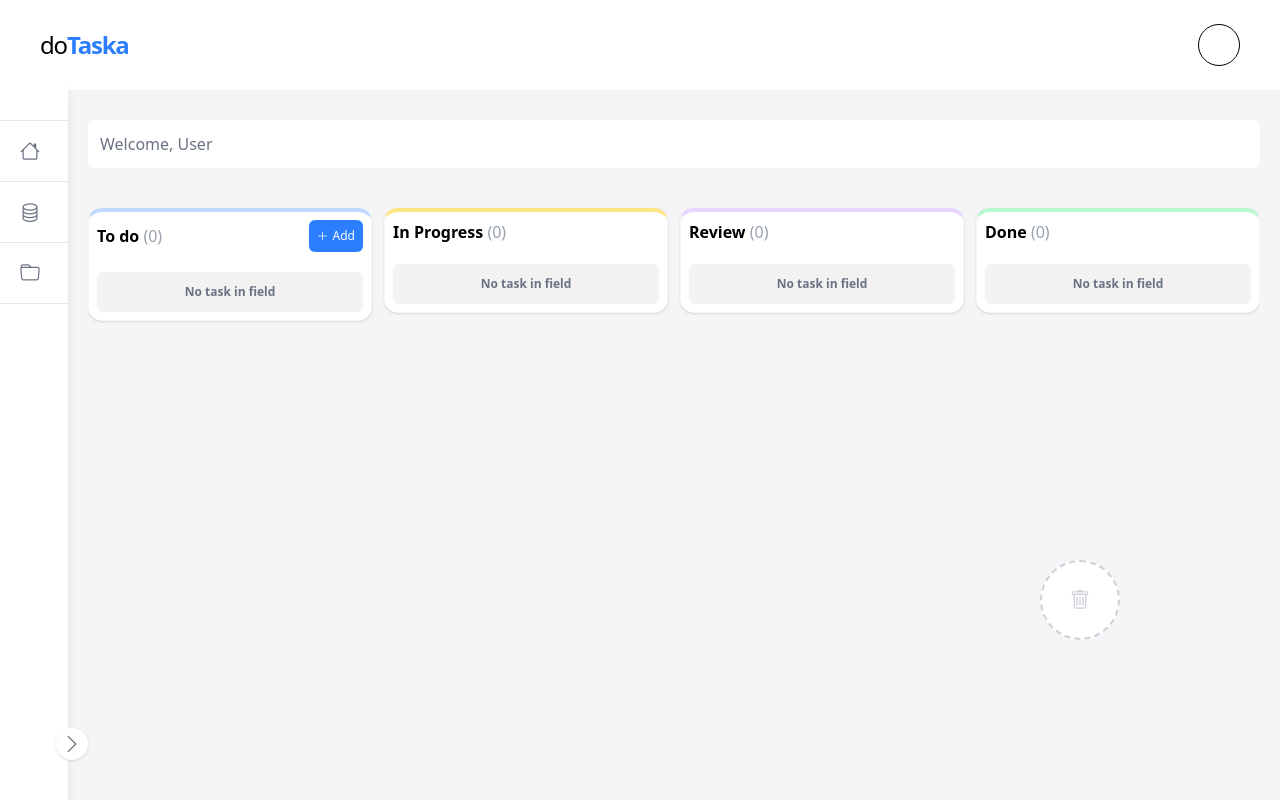
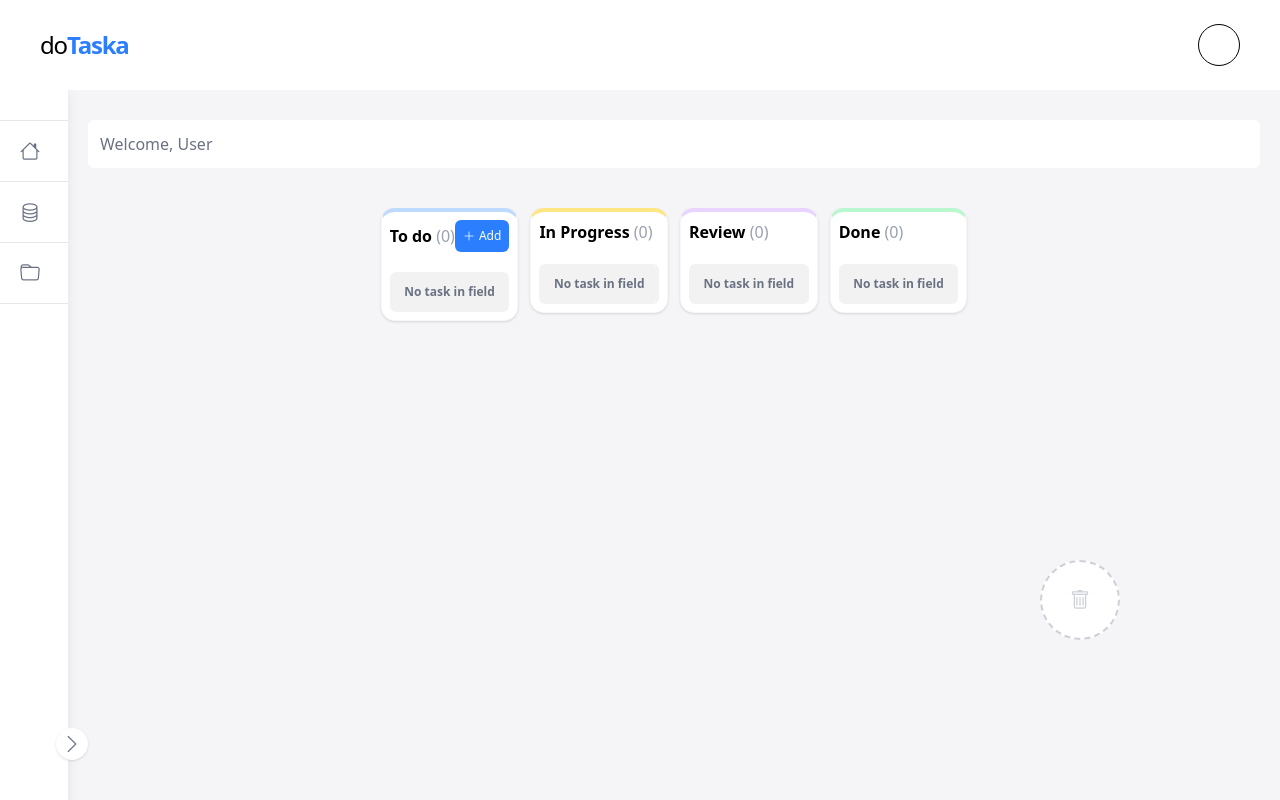
Before and after one commit to AkhatorEnosa/taska, a React (Vite) app: page / in a window 1280 px wide. Built offline with nearby package versions, Linux system fonts and the light colour scheme.

Commit message:
reponsive columns

```diff
--- a/src/sections/Content.tsx
+++ b/src/sections/Content.tsx
@@ -58,7 +58,8 @@ const Content: React.FC = () => {
           </h3>
           <section
             ref={scrollContainerRef}
-            className="group flex lg:grid grid-cols-4 gap-3 h-full w-full overflow-scroll pb-10 justify-start lg;pr-0">
+            className="group flex h-full w-full lg:justify-center overflow-scroll pb-10  lg;pr-0">
+              <div className="max-w-[1600px] flex lg:grid grid-cols-4 gap-3">
                 <Column
                   title="To do"
                   status="todo"
@@ -76,6 +77,7 @@ const Content: React.FC = () => {
                   title="Done"
                   status="done"
                 />
+              </div>
 
           {showButton && (
             <div className="fixed flex items-center justify-center w-full bottom-0 z-50">
```
Lines whose indentation alone changed are shown as unchanged.
